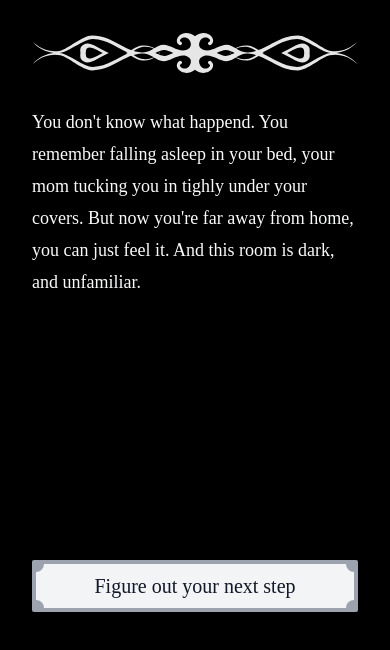
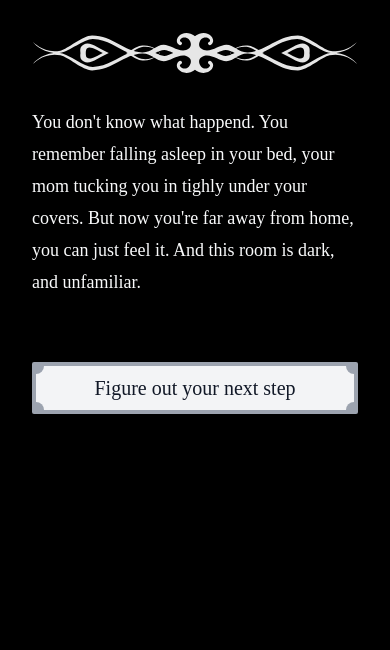
Before and after one commit to rowens794/choose-your-own-adventure, a Next.js app: page /game in a window 390 px wide. Shown: the top 650 px of the page. Built offline with nearby package versions, Linux system fonts and the light colour scheme; a web font is replaced by a local one.

Commit message:
fixed iphone layout

```diff
--- a/pages/game.tsx
+++ b/pages/game.tsx
@@ -48,16 +48,16 @@ export default function Home() {
         <link rel="icon" href="/favicon.ico" />
       </Head>
       <main
-        className="bg-center bg-cover h-[calc(100%-200px)] w-full relative z-20"
+        className="bg-center bg-cover h-[calc(100%-100px)] overflow-y-hidden w-full relative z-20"
         style={{ minHeight: "-webkit-fill-available" }}
       >
-        <div className="h-screen flex flex-col">
+        <div className="h-[calc(100%-100px)] flex flex-col">
           {/*@ts-ignore*/}
           <img src="/flurish.svg" className="pt-8 px-8 opacity-90" />
           <div className="flex justify-between flex-col flex-grow h-full overflow-hidden">
             {/*Main Content Window*/}
             <div
-              className={`max-h-full z-20 relative overflow-scroll h-[calc(100%-200px)] flex justify-between flex-col transform transition-transform duration-300 bg-black  ${
+              className={`max-h-full z-20 overflow-y-hidden relative overflow-scroll h-[calc(100%-100px)] flex justify-between flex-col transform transition-transform duration-300 bg-black  ${
                 loading && " translate-x-full"
               }`}
             >
```
